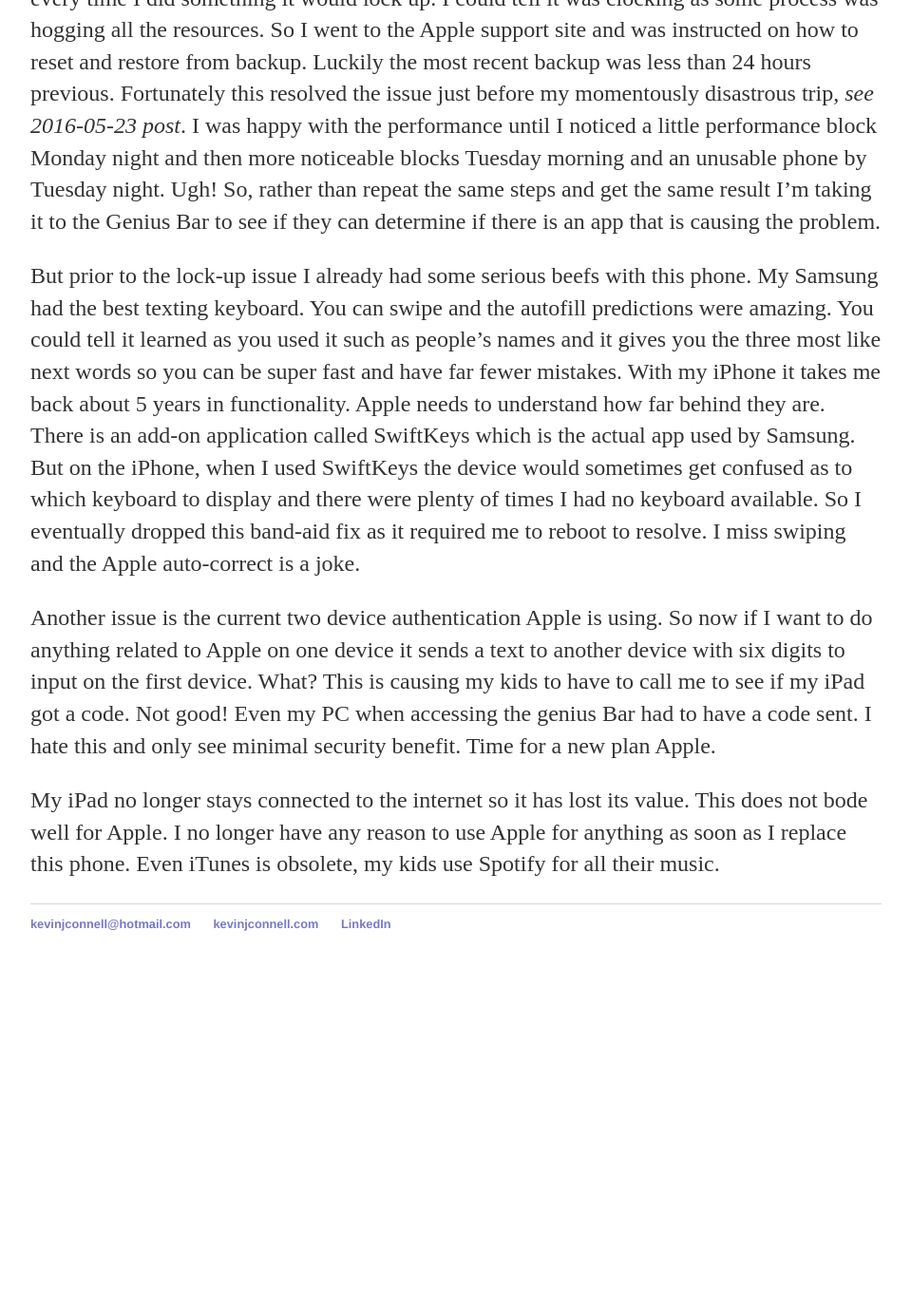
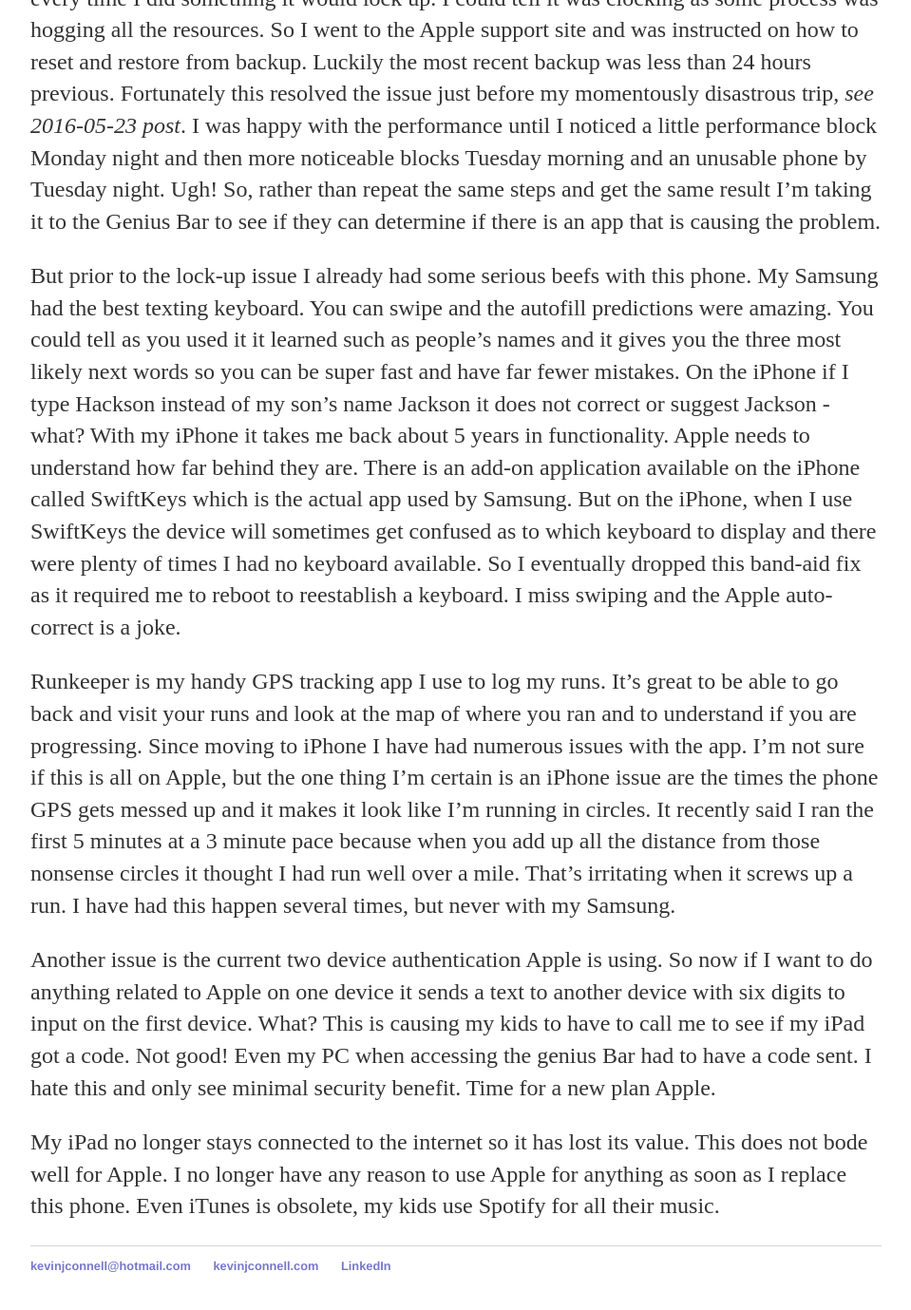
Before and after one commit to mo4dawg/mo4dawg.github.io, a Jekyll site: the page built from _posts/2016-05-25-why-did-i-buy-an-iphone.md, in a window 1280 px wide and 1400 px high, scrolled down 579 px. Shown: the top 1379 px of the window at 95% size, without its empty margins (160-1119 px from the left). Built offline with Jekyll 4.4.1, drawn with Linux system fonts in a browser that asks for light colours; before the commit the page ends 1619 px from its top, so only the background shows below that.

Commit message:
Update 2016-05-25-why-did-i-buy-an-iphone.md

```diff
--- a/_posts/2016-05-25-why-did-i-buy-an-iphone.md
+++ b/_posts/2016-05-25-why-did-i-buy-an-iphone.md
@@ -8,7 +8,9 @@
 
 Tomorrow I have an appointment at the Genius bar - yes, could not even get in this evening.  It keeps locking up.  It started last week on Thursday and progressed very quickly to the point every time I did something it would lock up.  I could tell it was clocking as some process was hogging all the resources.  So I went to the Apple support site and was instructed on how to reset and restore from backup.  Luckily the most recent backup was less than 24 hours previous.  Fortunately this resolved the issue just before my momentously disastrous trip, *see 2016-05-23 post*.  I was happy with the performance until I noticed a little performance block Monday night and then more noticeable blocks Tuesday morning and an unusable phone by Tuesday night.  Ugh!  So, rather than repeat the same steps and get the same result I'm taking it to the Genius Bar to see if they can determine if there is an app that is causing the problem.
 
-But prior to the lock-up issue I already had some serious beefs with this phone.  My Samsung had the best texting keyboard.  You can swipe and the autofill predictions were amazing.  You could tell it learned as you used it such as people's names and it gives you the three most like next words so you can be super fast and have far fewer mistakes.  With my iPhone it takes me back about 5 years in functionality.  Apple needs to understand how far behind they are.  There is an add-on application called SwiftKeys which is the actual app used by Samsung.  But on the iPhone, when I used SwiftKeys the device would sometimes get confused as to which keyboard to display and there were plenty of times I had no keyboard available.  So I eventually dropped this band-aid fix as it required me to reboot to resolve.  I miss swiping and the Apple auto-correct is a joke.
+But prior to the lock-up issue I already had some serious beefs with this phone.  My Samsung had the best texting keyboard.  You can swipe and the autofill predictions were amazing.  You could tell as you used it it learned such as people's names and it gives you the three most likely next words so you can be super fast and have far fewer mistakes.  On the iPhone if I type Hackson instead of my son's name Jackson it does not correct or suggest Jackson - what?  With my iPhone it takes me back about 5 years in functionality.  Apple needs to understand how far behind they are.  There is an add-on application available on the iPhone called SwiftKeys which is the actual app used by Samsung.  But on the iPhone, when I use SwiftKeys the device will sometimes get confused as to which keyboard to display and there were plenty of times I had no keyboard available.  So I eventually dropped this band-aid fix as it required me to reboot to reestablish a keyboard.  I miss swiping and the Apple auto-correct is a joke.
+
+Runkeeper is my handy GPS tracking app I use to log my runs.  It's great to be able to go back and visit your runs and look at the map of where you ran and to understand if you are progressing.  Since moving to iPhone I have had numerous issues with the app.  I'm not sure if this is all on Apple, but the one thing I'm certain is an iPhone issue are the times the phone GPS gets messed up and it makes it look like I'm running in circles.  It recently said I ran the first 5 minutes at a 3 minute pace because when you add up all the distance from those nonsense circles it thought I had run well over a mile.  That's irritating when it screws up a run.  I have had this happen several times, but never with my Samsung.
 
 Another issue is the current two device authentication Apple is using.  So now if I want to do anything related to Apple on one device it sends a text to another device with six digits to input on the first device.  What?  This is causing my kids to have to call me to see if my iPad got a code.  Not good!  Even my PC when accessing the genius Bar had to have a code sent.  I hate this and only see minimal security benefit. Time for a new plan Apple.
 
```
